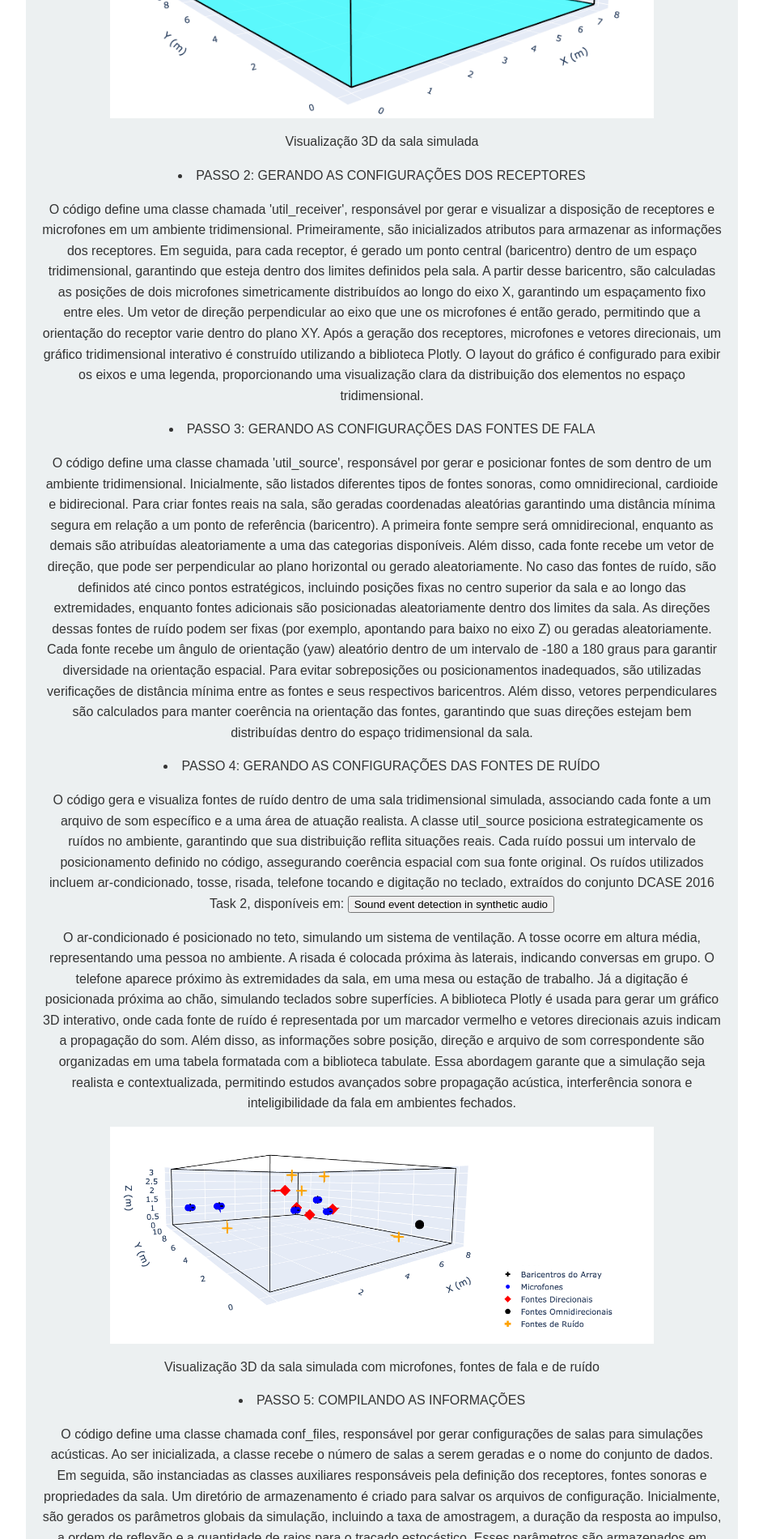
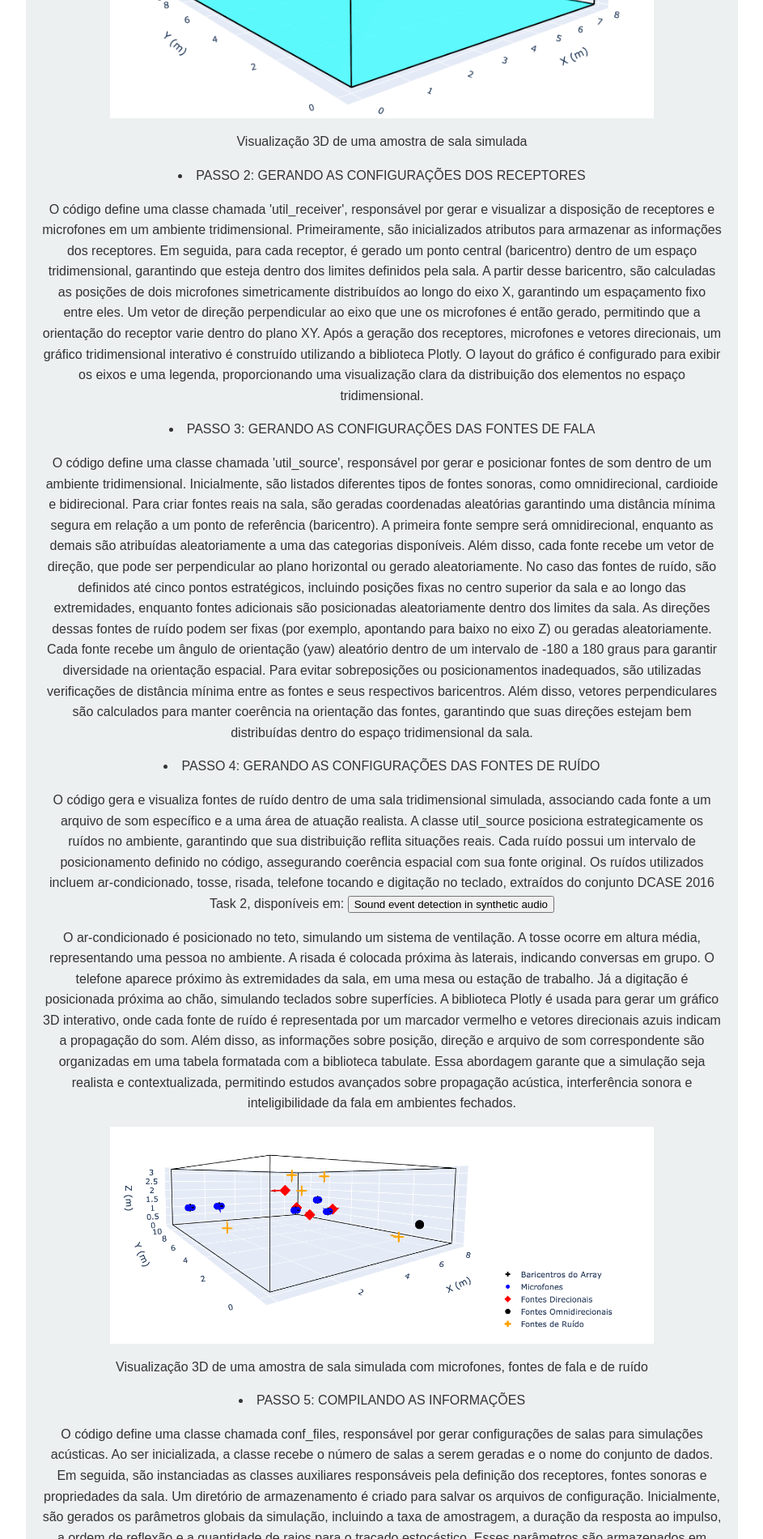
Before and after one commit to luispauloaguedes/acousticmodelling, a plain HTML site: page index.html in a window 1280 px wide. Shown: the part 2495-4395 px from the top of the page at 81% size, without its empty margins (168-1111 px from the left). Drawn offline with Linux system fonts and the light colour scheme.

Commit message:
Update index.html

```diff
--- a/index.html
+++ b/index.html
@@ -98,7 +98,7 @@
                 <img src="room_3D.png" alt="3D Room" class="responsive-image">
             </ul>
             <ul>
-               <figcaption>Visualização 3D da sala simulada</figcaption>
+               <figcaption>Visualização 3D de uma amostra de sala simulada</figcaption>
             </ul>
 
 
@@ -130,7 +130,7 @@
              <img src="room_sources.png" alt="3D Room" class="responsive-image">
             </ul>
             <ul>
-               <figcaption>Visualização 3D da sala simulada com microfones, fontes de fala e de ruído</figcaption>
+               <figcaption>Visualização 3D de uma amostra de sala simulada com microfones, fontes de fala e de ruído</figcaption>
             </ul>
 
             <ul>
```
